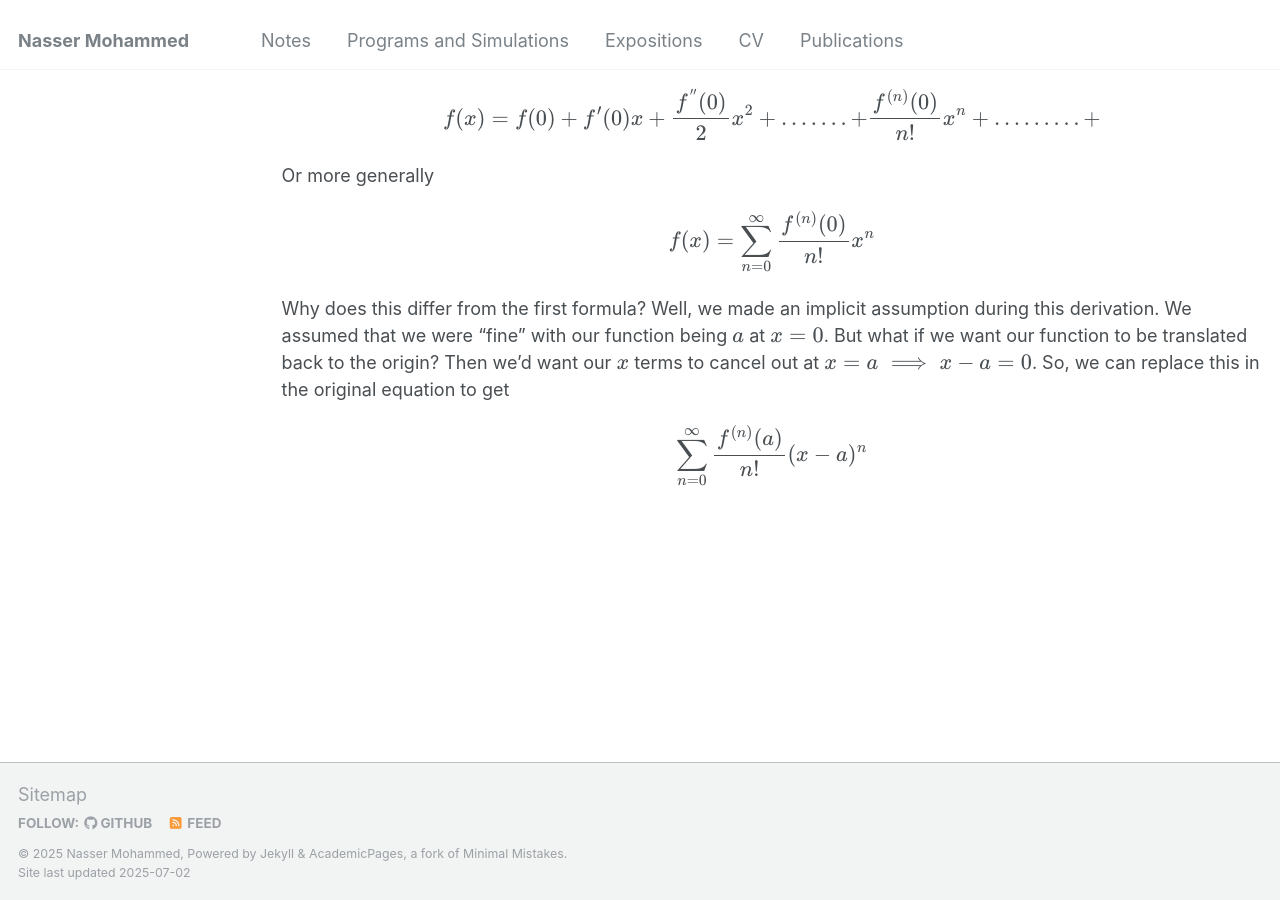
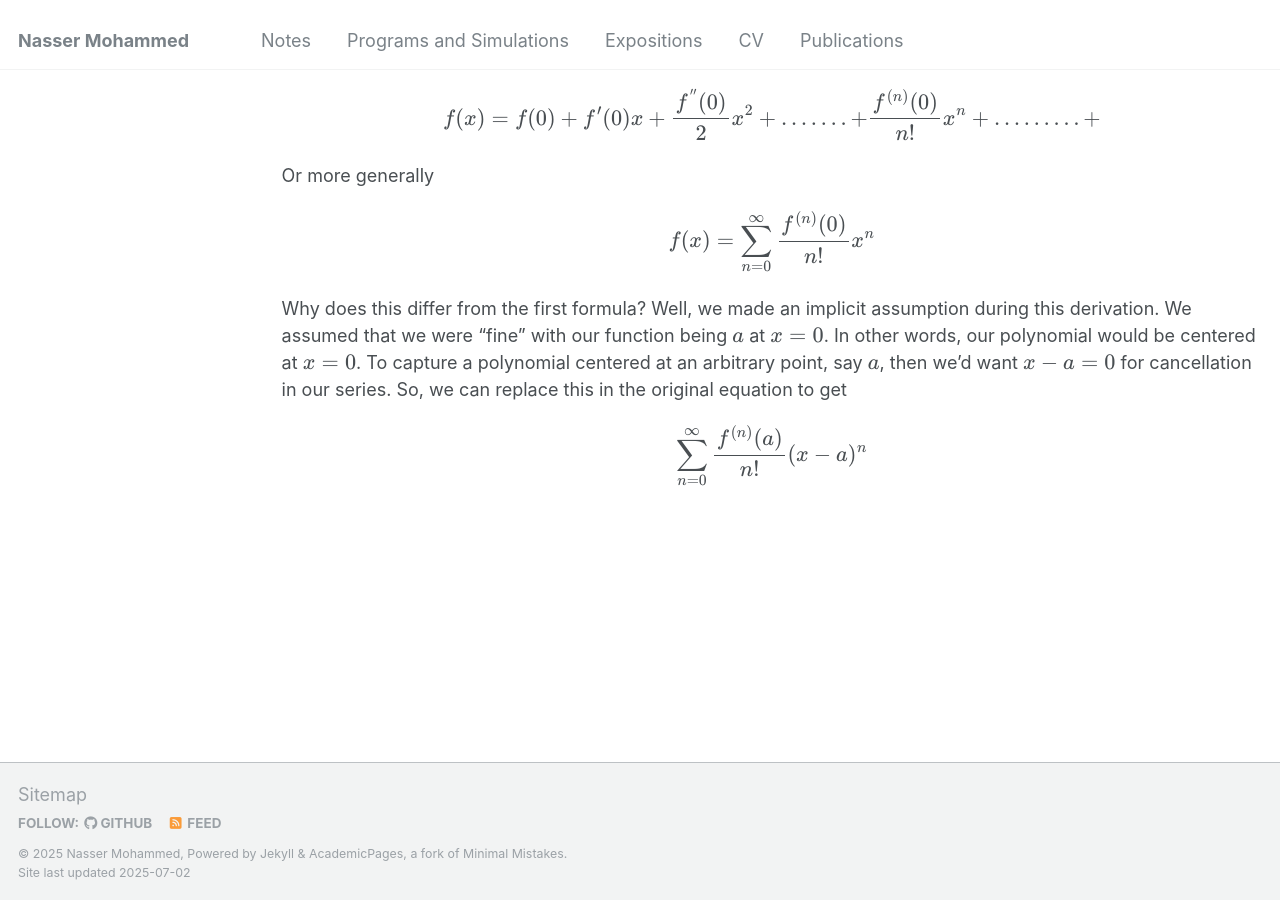
Before and after one commit to Nasser-Mohammed/Nasser-Mohammed.github.io, a Jekyll site: the page built from _pages/notes/numerical-analysis/taylor-poly.md, in a window 1280 px wide and 900 px high, scrolled down 1270 px. Built offline with Jekyll 4.4.1, drawn with Linux system fonts in a browser that asks for light colours.

Commit message:
Update taylor-poly.md

```diff
--- a/_pages/notes/numerical-analysis/taylor-poly.md
+++ b/_pages/notes/numerical-analysis/taylor-poly.md
@@ -33,5 +33,5 @@ We can now start to see a pattern. So we can start to rewrite our function as
 \\[f(x) = f(0) + f'(0)x + \frac{f^{\'\'}(0)}{2}x^2 + ....... + \frac{f^{(n)}(0)}{n!}x^n + ......... +\\]
 Or more generally
 \\[f(x) = \sum_{n=0}^{\infty}\frac{f^{(n)}(0)}{n!}x^n\\]
-Why does this differ from the first formula? Well, we made an implicit assumption during this derivation. We assumed that we were "fine" with our function being \\(a\\) at \\(x=0\\). But what if we want our function to be translated back to the origin? Then we'd want our \\(x\\) terms to cancel out at \\(x = a \implies x - a = 0\\). So, we can replace this in the original equation to get
+Why does this differ from the first formula? Well, we made an implicit assumption during this derivation. We assumed that we were "fine" with our function being \\(a\\) at \\(x=0\\). In other words, our polynomial would be centered at \\(x=0\\). To capture a polynomial centered at an arbitrary point, say \\(a\\), then we'd want \\(x-a = 0\\) for cancellation in our series. So, we can replace this in the original equation to get
 \\[\sum_{n=0}^{\infty} \frac{f^{(n)}(a)}{n!}(x-a)^n\\]
```
